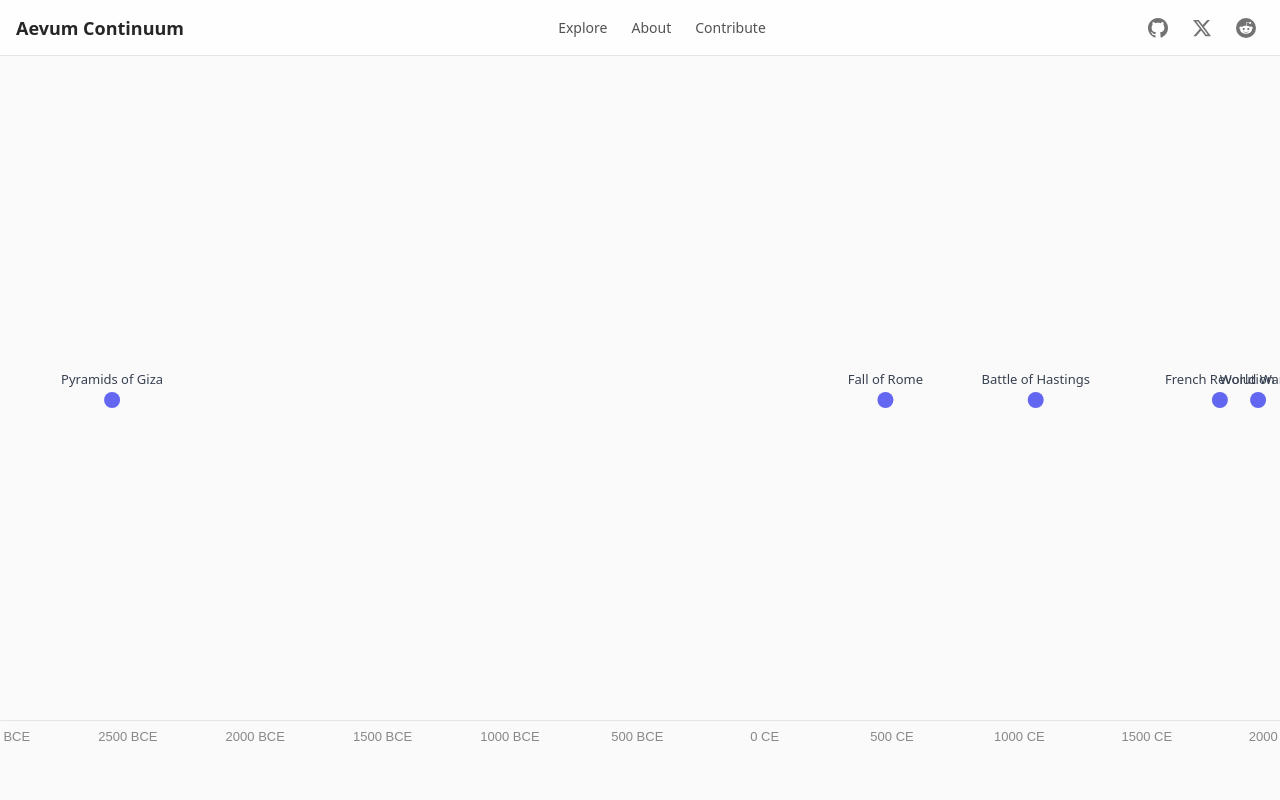
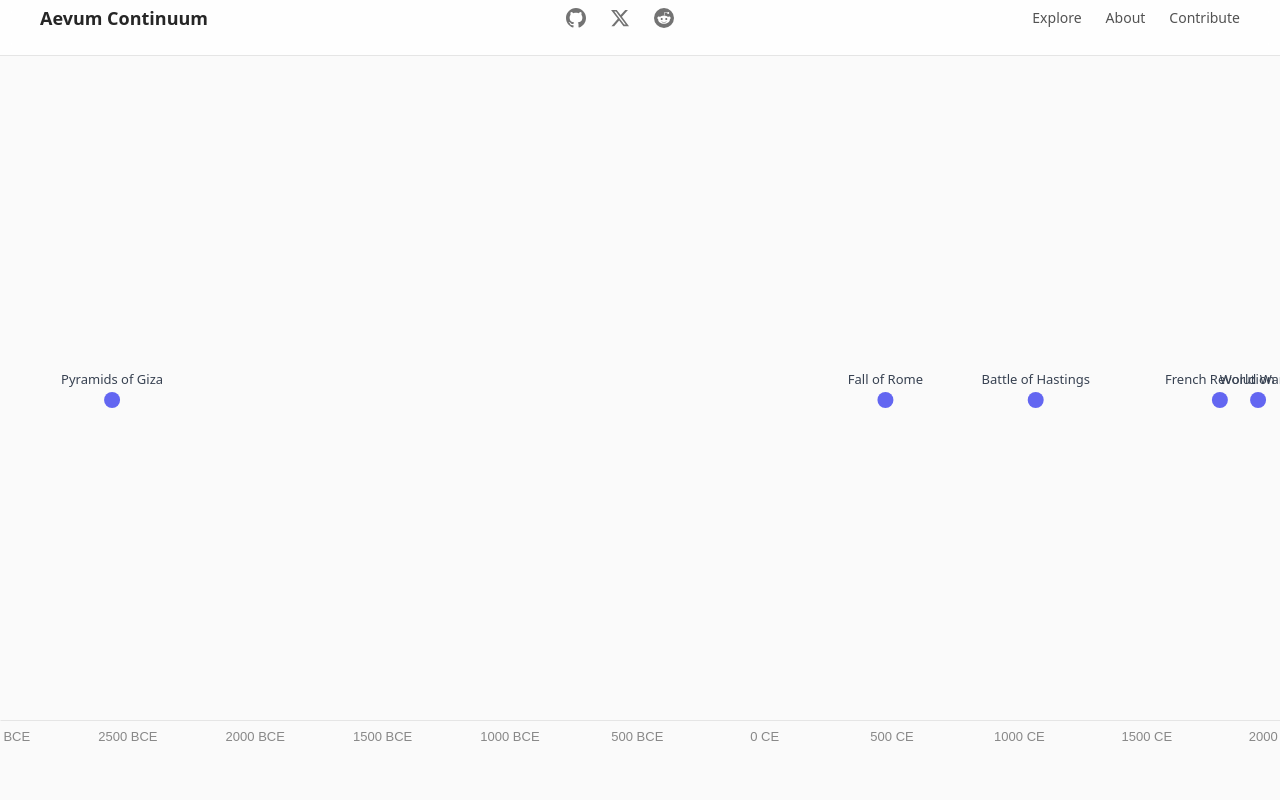
Before and after one commit to PixelCodeCo/Aevum-Continuum-UI, a Next.js app: page / in a window 1280 px wide. Shown: the top 800 px of the page. Built offline with nearby package versions, Linux system fonts and the light colour scheme.

Commit message:
Fix navbar layout

```diff
--- a/app/components/Navbar/Navbar.tsx
+++ b/app/components/Navbar/Navbar.tsx
@@ -41,22 +41,11 @@ export function Navbar() {
   return (
     <>
       <nav className="fixed top-0 left-0 right-0 z-50 h-14 bg-white/80 backdrop-blur-sm border-b border-neutral-200">
-        <div className="h-full max-w-7xl mx-auto px-4 flex items-center justify-between">
+      <div className="px-10">
+        <div className="h-full mx-auto flex items-center justify-between">
           <Link href="/" className="text-lg font-semibold text-neutral-800">
             Aevum Continuum
           </Link>
-
-          <div className="hidden md:flex items-center gap-6">
-            {NAV_LINKS.map((link) => (
-              <a
-                key={link.href}
-                href={link.href}
-                className="text-sm text-neutral-600 hover:text-neutral-900 transition-colors"
-              >
-                {link.label}
-              </a>
-            ))}
-          </div>
 
           <div className="flex items-center gap-3">
             <div className="hidden sm:flex items-center gap-2">
@@ -82,7 +71,20 @@ export function Navbar() {
               <Menu className="w-5 h-5" />
             </button>
           </div>
+
+          <div className="hidden md:flex items-center gap-6">
+            {NAV_LINKS.map((link) => (
+              <a
+                key={link.href}
+                href={link.href}
+                className="text-sm text-neutral-600 hover:text-neutral-900 transition-colors"
+              >
+                {link.label}
+              </a>
+            ))}
+          </div>
         </div>
+      </div>
       </nav>
 
       {isMenuOpen && (
```
